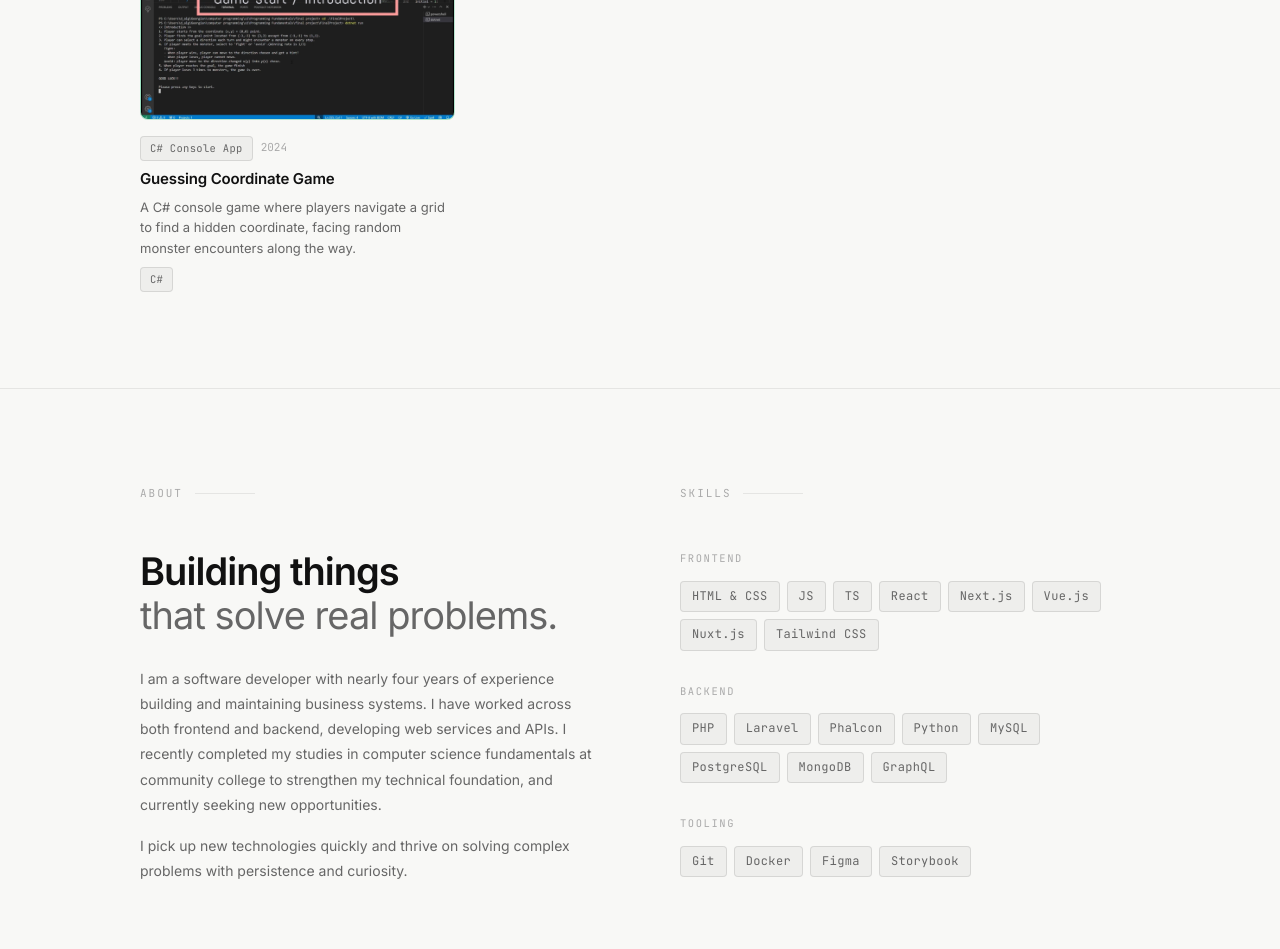
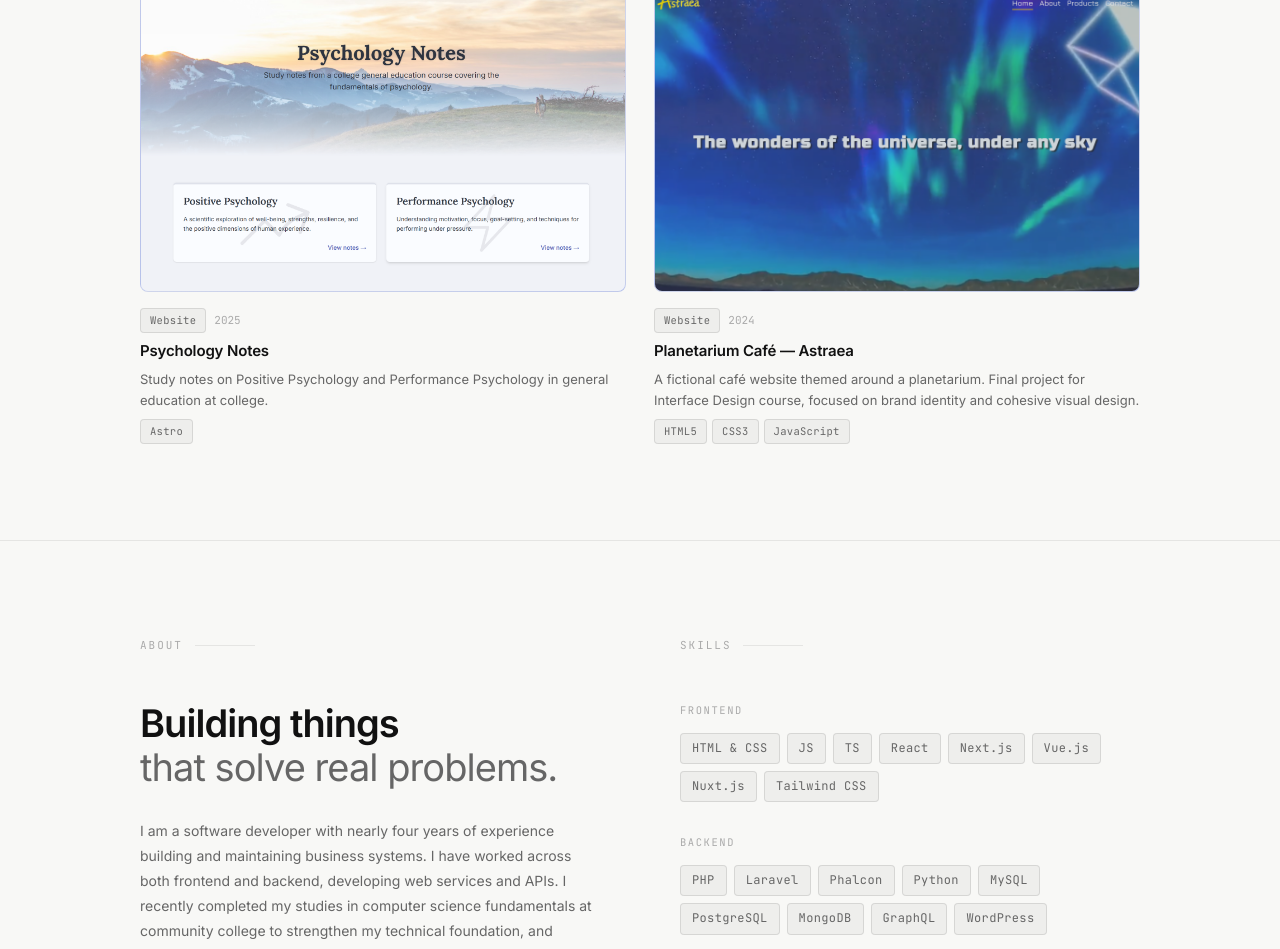
Before and after one commit to yurikas-dev/ys-portfolio, a React (Vite) app: page / in a window 1280 px wide. Shown: the part 1460-2409 px from the top of the page. Built offline with nearby package versions, Linux system fonts and the light colour scheme.

Commit message:
Update skills, projects layout, and SEO meta tags

```diff
--- a/src/components/AboutSkills.jsx
+++ b/src/components/AboutSkills.jsx
@@ -25,11 +25,12 @@ const condensedSkills = [
       'PostgreSQL',
       'MongoDB',
       'GraphQL',
+      'WordPress',
     ],
   },
   {
     category: 'Tooling',
-    skills: ['Git', 'Docker', 'Figma', 'Storybook'],
+    skills: ['Git', 'Docker', 'Adobe XD', 'Storybook'],
   },
 ];
 
--- a/src/components/Projects.jsx
+++ b/src/components/Projects.jsx
@@ -36,7 +36,7 @@ export default function Projects() {
 
         <div style={{
           display: 'grid',
-          gridTemplateColumns: 'repeat(3, 1fr)',
+          gridTemplateColumns: 'repeat(2, 1fr)',
           gap: 28,
         }} className="projects-grid">
           {featuredProjects.map(project => (
@@ -46,9 +46,6 @@ export default function Projects() {
       </div>
 
       <style>{`
-        @media (max-width: 900px) {
-          .projects-grid { grid-template-columns: repeat(2, 1fr) !important; }
-        }
         @media (max-width: 560px) {
           .projects-grid { grid-template-columns: 1fr !important; }
         }
--- a/src/data/projects.js
+++ b/src/data/projects.js
@@ -55,7 +55,7 @@ export const projects = [
     type: 'Website',
     image: 'images/projects/club-site.png',
     gradient: 'linear-gradient(135deg, #fce7f3 0%, #fbcfe8 100%)',
-    featured: false,
+    featured: true,
   },
   {
     id: 'guessing-coordinate',
@@ -69,7 +69,7 @@ export const projects = [
     type: 'C# Console App',
     image: 'images/projects/cs-console-game.png',
     gradient: 'linear-gradient(135deg, #d1fae5 0%, #a7f3d0 100%)',
-    featured: true,
+    featured: false,
   },
   {
     id: 'auto-report-generator',
@@ -129,4 +129,7 @@ export const projects = [
   },
 ];
 
-export const featuredProjects = projects.filter((p) => p.featured);
+const featuredOrder = ['fileconv', 'club-site', 'psychology-notes', 'astraea'];
+export const featuredProjects = featuredOrder.map((id) =>
+  projects.find((p) => p.id === id),
+);
```
Also changed, not shown: public/images/projects/converter.png.
